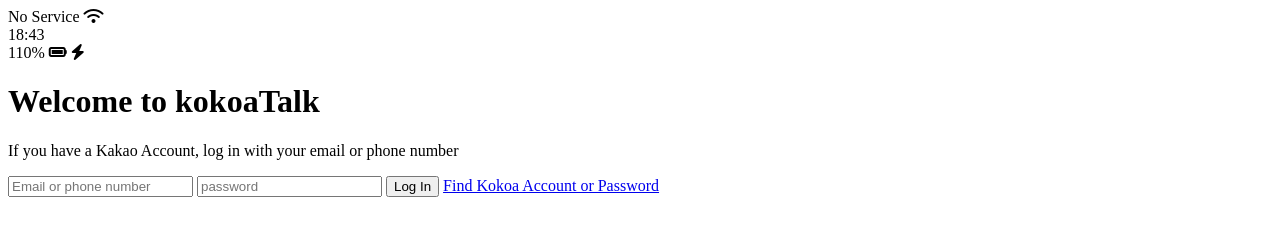
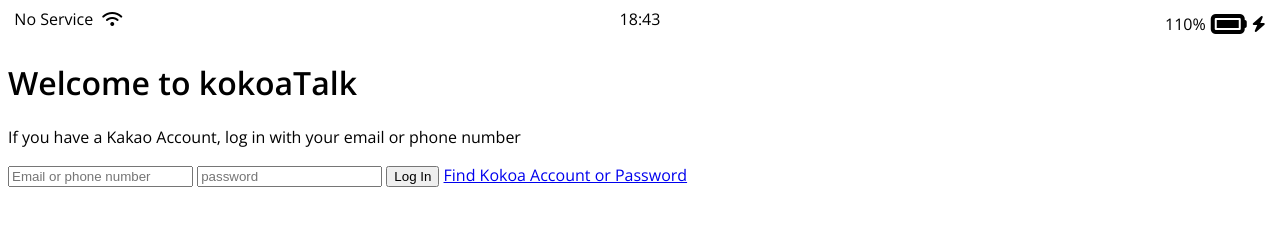
Before and after one commit to hanseu9839/kokoa-clone-2021, a plain HTML site: page index.html in a window 1280 px wide. Drawn offline with nearby package versions, Linux system fonts and the light colour scheme.

Commit message:
css status-bar
css

```diff
--- /dev/null
+++ b/css/style.css
@@ -0,0 +1,29 @@
+@import url('https://fonts.googleapis.com/css2?family=Open+Sans:wght@400;600&display=swap');
+body {
+    font-family: 'Open Sans', sans-serif;
+}
+
+.status-bar{
+    display:flex;
+    justify-content: center;
+}
+.status-bar__column{
+    width:33%;
+}
+
+.status-bar__column:first-child span{
+    margin-right:5px;
+}
+
+.status-bar__column:nth-child(2) {
+    display:flex;
+    justify-content: center;
+}
+.status-bar__column:last-child {
+    display:flex;
+    justify-content: flex-end;
+    align-items: center;
+}
+.status-bar .fa-battery-full{
+    margin: 0px 5px;
+}
--- a/index.html
+++ b/index.html
@@ -2,6 +2,7 @@
 <html lang="en">
 
 <head>
+    <link rel="stylesheet" href="css/style.css">
     <meta charset="UTF-8">
     <meta name="viewport" content="width=device-width, initial-scale=1.0">
     <title>Welcome to dongTalk</title>
@@ -18,7 +19,7 @@
         </div>
         <div class="status-bar__column">
             <span>110%</span>
-            <i class="fas fa-battery-full"></i>
+            <i class="fas fa-battery-full fa-2x"></i>
             <i class="fas fa-bolt"></i>
         </div>
     </div>
```
